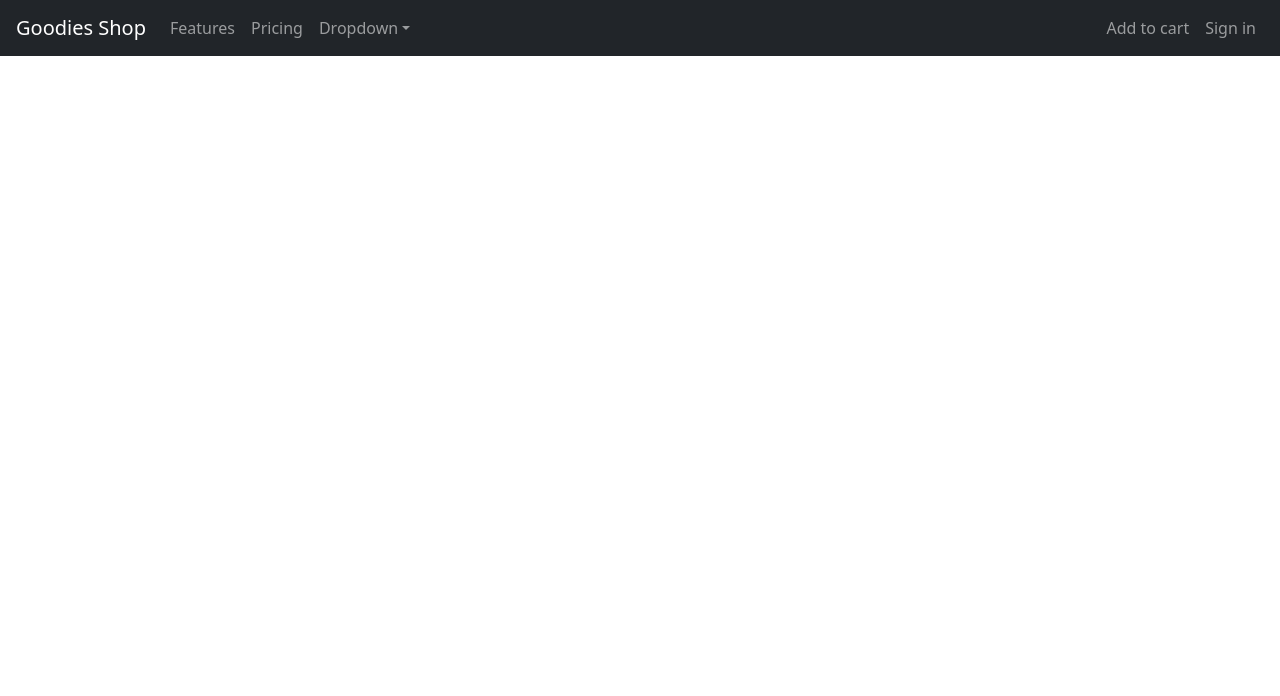
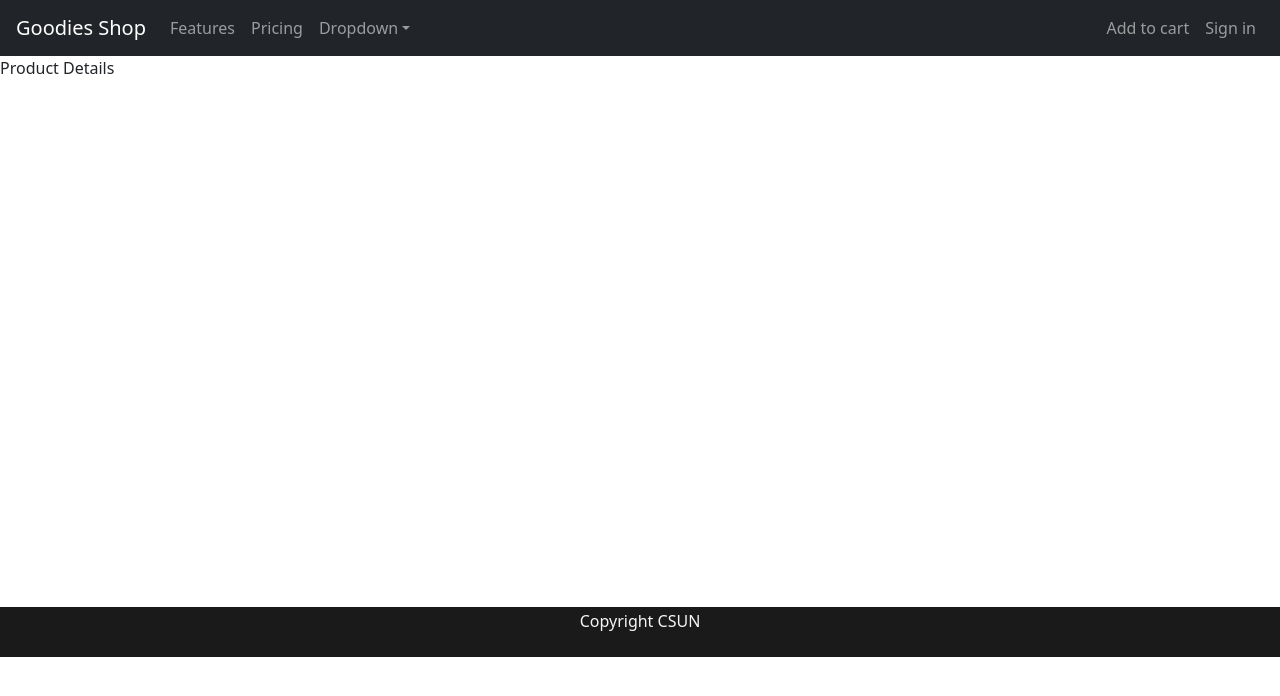
Before and after one commit to pachchigarsnehi/custom-goodies-shop, a React (Create React App) app in the folder frontend/: page /products/1 in a window 1280 px wide. Shown: the top 696 px of the page. Built offline with nearby package versions, Linux system fonts and the light colour scheme; no server answers; the HTML template or start-up script is replaced by a standard one.

Commit message:
gridroutercomp

```diff
--- a/frontend/src/App.js
+++ b/frontend/src/App.js
@@ -1,12 +1,18 @@
-import React, { Fragment } from "react";
+import React from "react";
 import { Navbar, Nav, NavDropdown } from "react-bootstrap";
+import { BrowserRouter,Route } from "react-router-dom";
+import HomeScreen from "./components/HomeScreen";
+import ProductScreen from "./components/ProductScreen";
+import './index.css';
 
-// components import
-import ShowProducts from "./components/Products";
 
 function App() {
   return (
-    <Fragment>
+
+
+    <BrowserRouter>
+
+
       <Navbar collapseOnSelect expand="lg" bg="dark" variant="dark">
         <Navbar.Brand href="#home">Goodies Shop</Navbar.Brand>
         <Navbar.Toggle aria-controls="responsive-navbar-nav" />
@@ -35,10 +41,22 @@ function App() {
         </Navbar.Collapse>
       </Navbar>
 
-      <div>
-        <ShowProducts />
+
+
+
+      <div classname="main">
+      <Route path="/" component={HomeScreen} exact></Route>
+      <Route path="/products/:id" component={ProductScreen}></Route>
       </div>
-    </Fragment>
+
+
+      <div className="footer">Copyright CSUN</div>
+
+
+      </BrowserRouter>
+
+
+
   );
 }
 
--- /dev/null
+++ b/frontend/src/components/HomeScreen.js
@@ -0,0 +1,15 @@
+import React from "react";
+import '../components/products.css';
+import AllProducts from './Products';
+
+
+  // function to get and show all products
+  export default function HomeScreen() {
+
+    return (
+
+    <div>
+    <AllProducts />
+    </div>
+    )
+};
--- /dev/null
+++ b/frontend/src/components/ProductScreen.js
@@ -0,0 +1,19 @@
+
+import React from 'react';
+
+
+import '../components/productscreen.css';
+import '../components/products.css';
+import '../index.css';
+
+
+
+
+const SelectProducts = () => {
+
+  return(
+    <div className="main">Product Details</div>
+  );
+};
+
+  export default SelectProducts;
--- a/frontend/src/components/Products.js
+++ b/frontend/src/components/Products.js
@@ -1,16 +1,20 @@
-import React, { Fragment, useState, useEffect } from "react";
-import * as ReactBootStrap from "react-bootstrap";
+import React, { useState, useEffect } from "react";
+import '../components/products.css';
 
-const ShowProducts = () => {
+
+
+const AllProducts = () => {
   //use state and hooks
   const [products, setProducts] = useState([]);
 
+
+
   // function to get and show all products
   const getProducts = async () => {
+
     try {
-      const response = await fetch("http://localhost:8000/products");
+      const response = await fetch("http://localhost:8000/products/");
       const jsonData = await response.json();
-
       //console.log(jsonData);
       setProducts(jsonData);
     } catch (err) {
@@ -22,36 +26,36 @@ const ShowProducts = () => {
     getProducts();
   }, []);
 
-  //console.log(products);
+
 
   return (
-    <Fragment>
-      {products.map(
-        (
-          product // with product object in json
-        ) => (
-          <ReactBootStrap.Card style={{ width: "18rem" }}>
-            <ReactBootStrap.Card.Img variant="top" src={product.images[0]} />
-            <ReactBootStrap.Card.Body>
-              <ReactBootStrap.Card.Title>
-                {product.name}
-              </ReactBootStrap.Card.Title>
-            </ReactBootStrap.Card.Body>
-            <ReactBootStrap.ListGroup className="list-group-flush">
-              <ReactBootStrap.ListGroupItem>
-                {product.price}$
-              </ReactBootStrap.ListGroupItem>
-            </ReactBootStrap.ListGroup>
-            <ReactBootStrap.Card.Body>
-              <ReactBootStrap.Card.Link href="#">
-                Buy Now
-              </ReactBootStrap.Card.Link>
-            </ReactBootStrap.Card.Body>
-          </ReactBootStrap.Card>
-        )
-      )}
-    </Fragment>
+
+    <div className="products-grid">
+      {products.map((product) => (
+
+        <div key={product.product_id} className="card">
+
+          <div className="medium-image">
+
+          <a href={`/products/${product.product_id}`}>
+          <img src={product.images[0]} alt={product.name} />
+            </a>
+
+          </div>
+
+          <div className="product-name">
+            {product.name}
+          </div>
+
+          <div className="product-price">
+            {product.price}$
+          </div>
+
+        </div>
+
+      ))}
+    </div>
   );
 };
 
-export default ShowProducts;
+  export default AllProducts;
--- /dev/null
+++ b/frontend/src/components/products.css
@@ -0,0 +1,32 @@
+.products-grid {
+    display: grid;
+    grid-template-columns: 1fr 1fr 1fr 1fr;
+
+}
+
+img{
+    height: 250px;
+    width: 100%;
+    border-radius: 2px;
+}
+
+.card{
+    border: 1px solid black;
+    border-radius: 4px;
+    width: 100%;
+    height: 100%;
+    padding: 2px;
+}
+
+.product-name{
+
+    border: none;
+
+}
+
+.product-price{
+
+    border: none;
+    color: brown;
+
+}
--- a/frontend/src/index.css
+++ b/frontend/src/index.css
@@ -1,3 +1,13 @@
-.products {
-  display: flex;
+.main{
+    height: 551px;
 }
+
+.footer{
+    height: 50px;
+    width: 100%;
+    padding: 2px;
+    background-color:#1a1a1a;
+    color: whitesmoke;
+    text-align: center;
+
+}
```
Also changed, not shown: frontend/src/components/productscreen.css (added).
